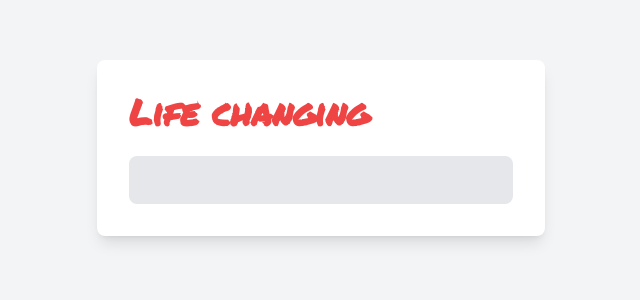
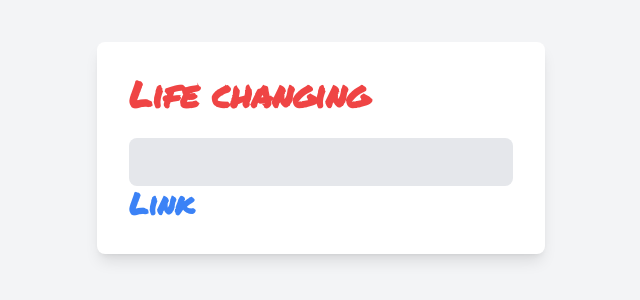
Before and after one commit to Dawniyal/Dawniyal.github.io, a plain HTML site: page index.html in a window 1280 px wide. Shown: the part 252-552 px from the top of the page, without its empty margins (319-959 px from the left). Drawn offline with nearby package versions, Linux system fonts and the light colour scheme.

Commit message:
Add a text

```diff
--- a/index.html
+++ b/index.html
@@ -14,6 +14,7 @@
         <h1 class="text-4xl font-bold mb-6 text-red-500" style="font-family: 'Permanent Marker', cursive;">Life changing</h1>
         <a href="https://www.youtube.com/watch?v=spAgmT0Au1M" class="block bg-gray-200 rounded-lg p-6 text-center hover:bg-gray-300 transition duration-300">
         </a>
+            <span class="text-3xl font-bold text-blue-500" style="font-family: 'Permanent Marker', cursive;">Link</span>
     </div>
 
     <script>
```
